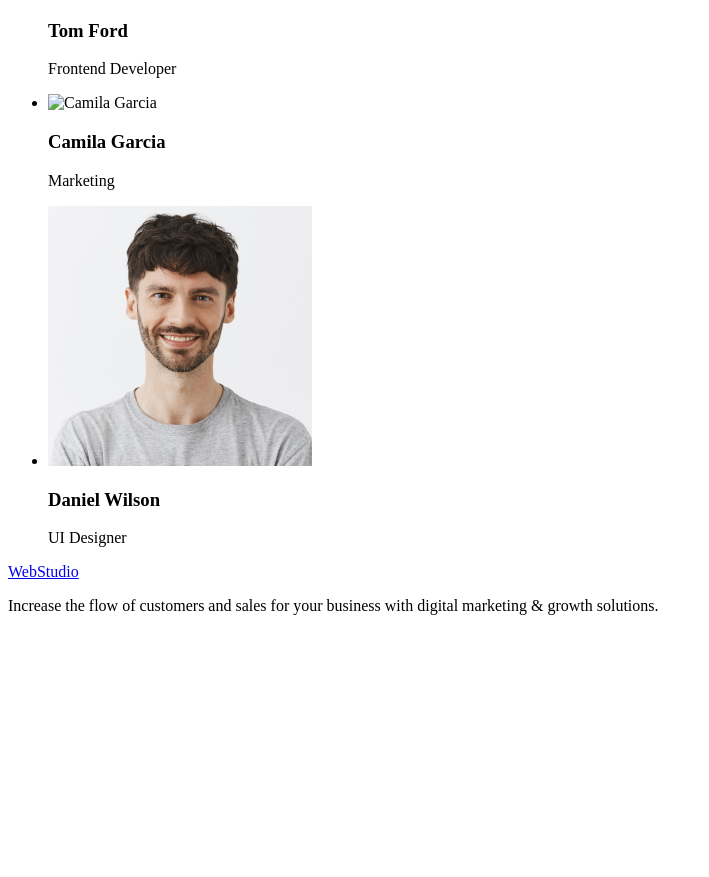
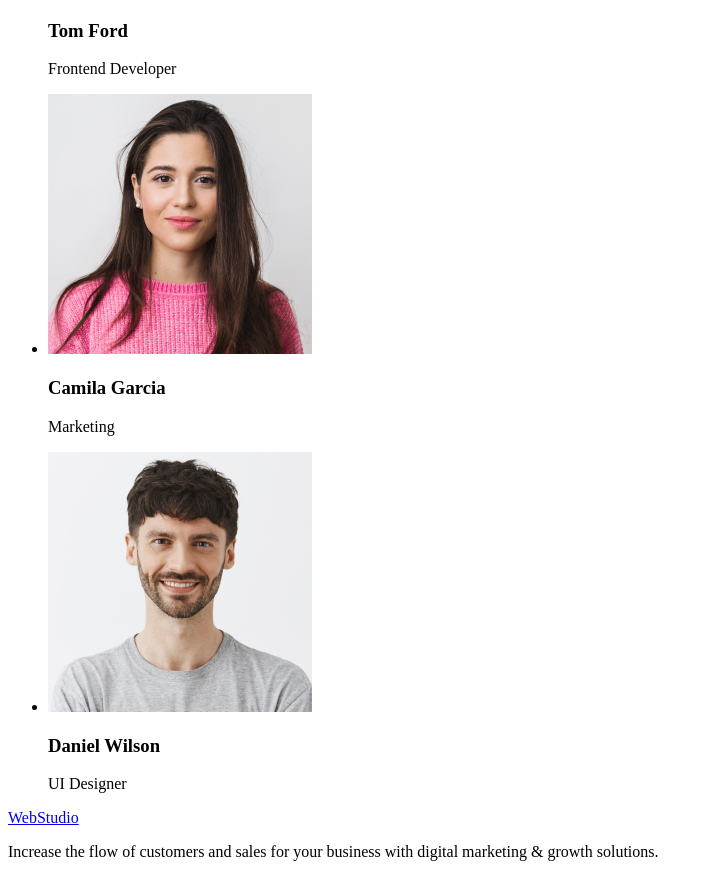
Before and after one commit to ZhyvotivskyiOleksii/goit-markup-hw-01, a plain HTML site: page index.html in a window 1280 px wide. Shown: the part 1281-2158 px from the top of the page, without its empty margins (0-709 px from the left). Before the commit the page ends 1912 px from the top, so only its background shows below. Drawn offline with Linux system fonts and the light colour scheme; the site is published under a folder, as on GitHub Pages, so addresses that start at the root find nothing.

Commit message:
index.html

```diff
--- a/index.html
+++ b/index.html
@@ -90,7 +90,7 @@
 
           <li>
             <img
-              src="/images/img-2.jpg"
+              src="./images/img-2.jpg"
               width="264"
               alt="Camila Garcia"
             />
```
